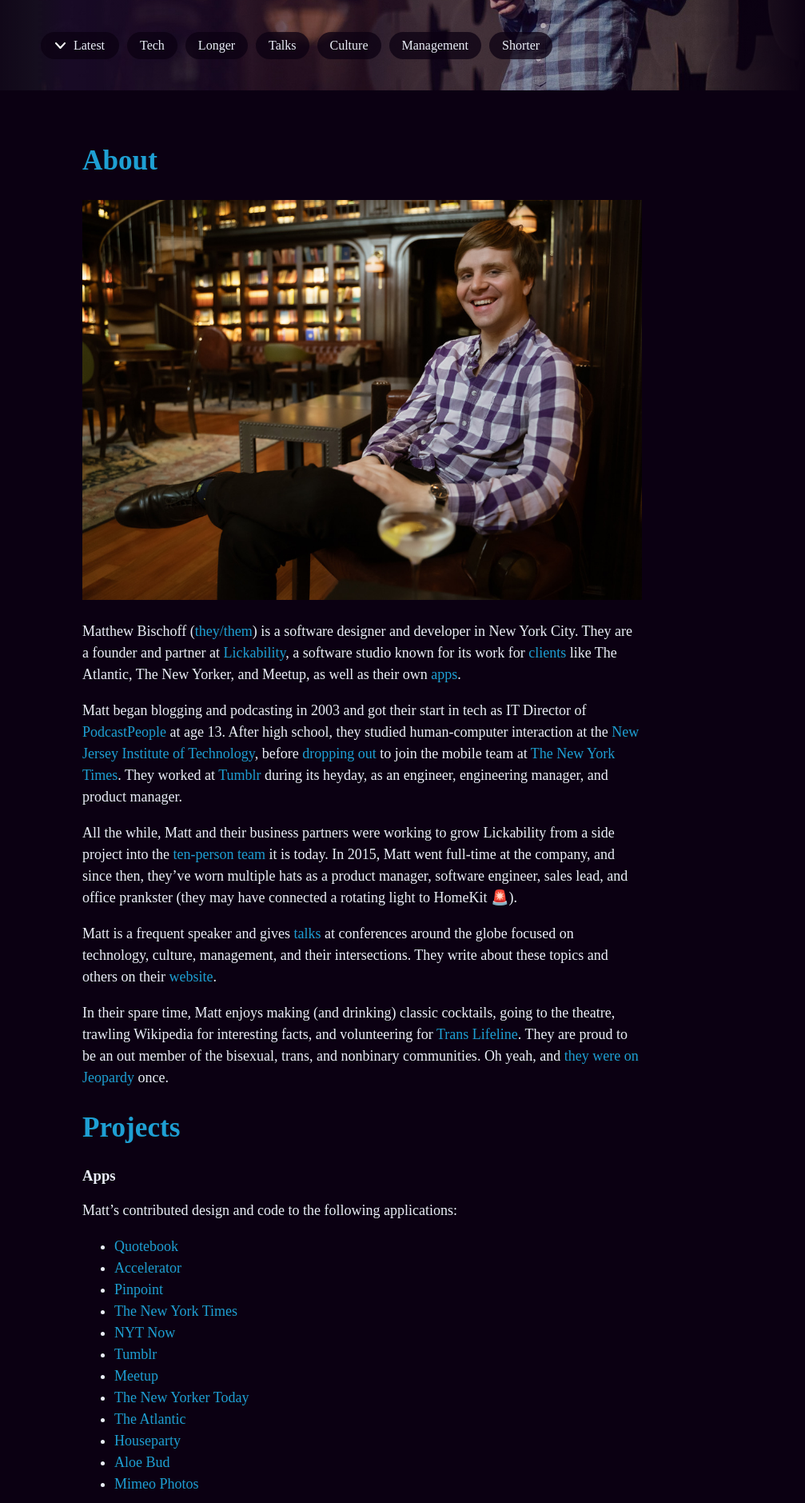
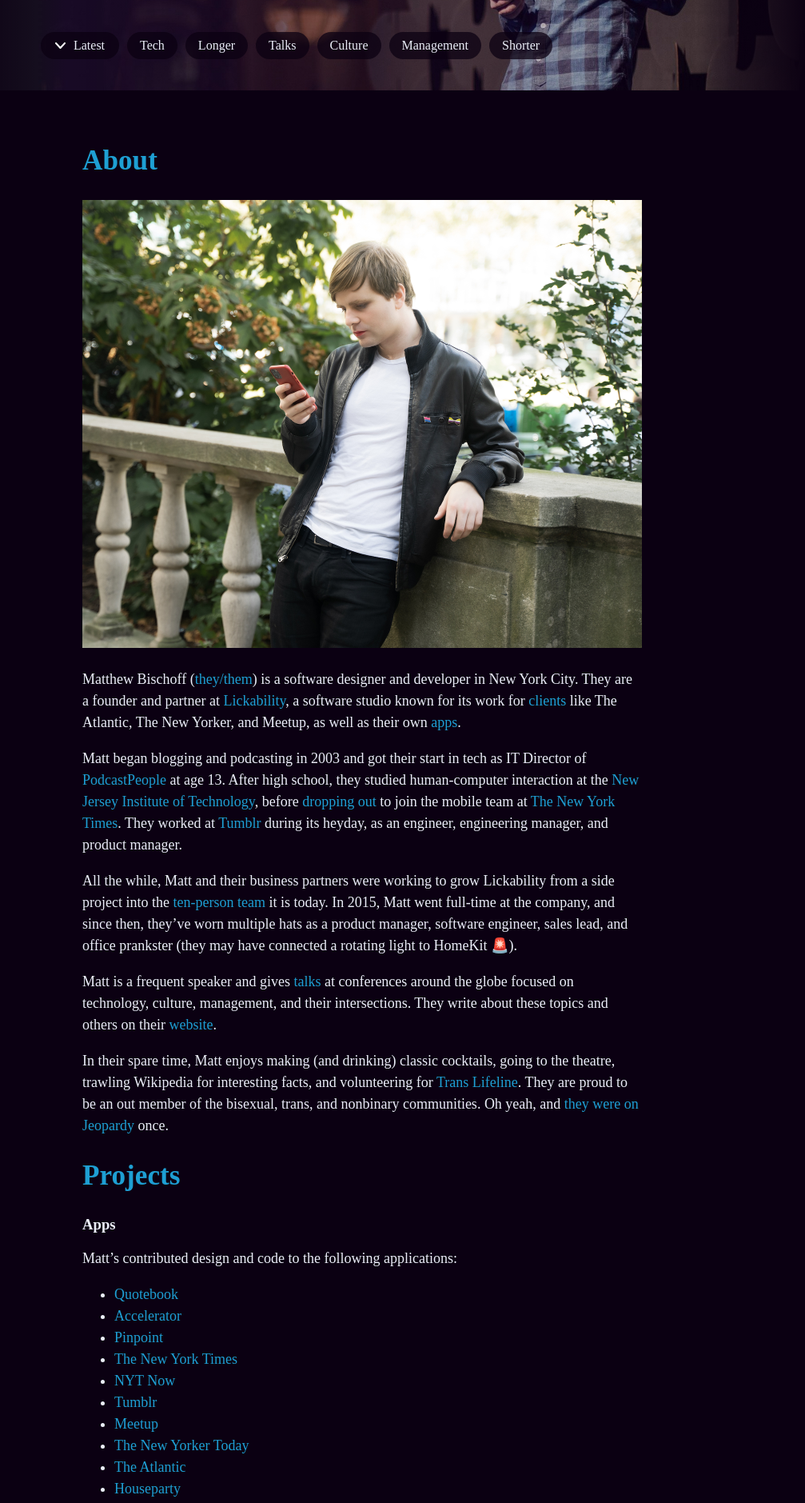
Before and after one commit to mbbischoff/website, a Jekyll site: the page built from about.md, in a window 1280 px wide. Shown: the part 404-2283 px from the top of the page at 80% size, without its empty margins (187-1194 px from the left). Built offline with Jekyll 4.4.1, drawn with Linux system fonts in a browser that asks for light colours; some web fonts are replaced.

Commit message:
Updated Matthew Profile and 1 other file

```diff
--- a/about.md
+++ b/about.md
@@ -6,7 +6,7 @@
 
 # About
 
-![Photo of Matthew Bischoff](https://matthewbischoff.com/uploads/matt-in-the-nomad-smiling.jpg)
+![Photo of Matthew Bischoff](/uploads/matthew-profile.jpeg)
 
 Matthew Bischoff ([they/them](https://pronoun.is/they)) is a software designer and developer in New York City. They are a founder and partner at [Lickability](https://lickability.com), a software studio known for its work for [clients](https://lickability.com/clients) like The Atlantic, The New Yorker, and Meetup, as well as their own [apps](https://lickability.com/products).
 
```
Also changed, not shown: _uploads/matthew-profile.jpeg (added).
